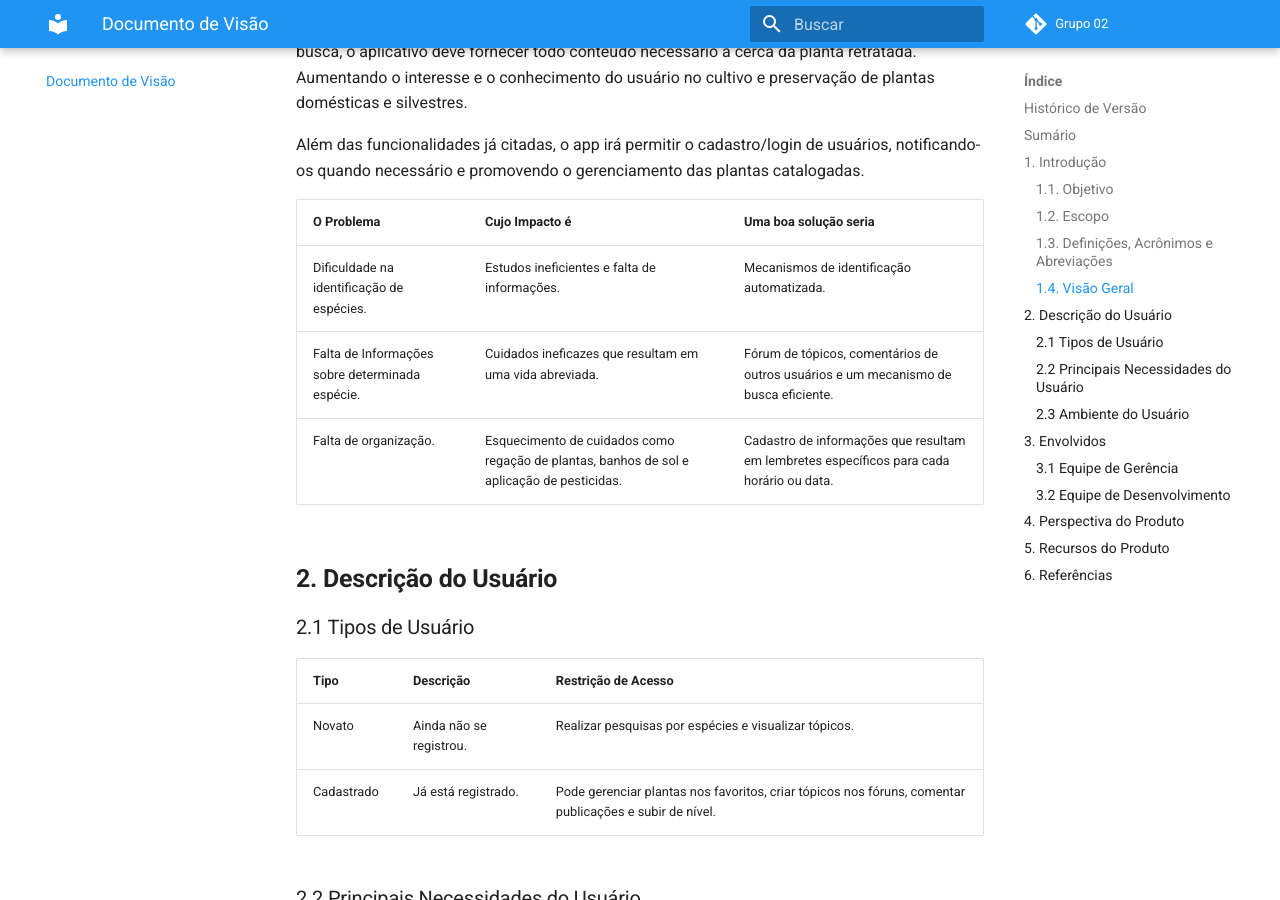
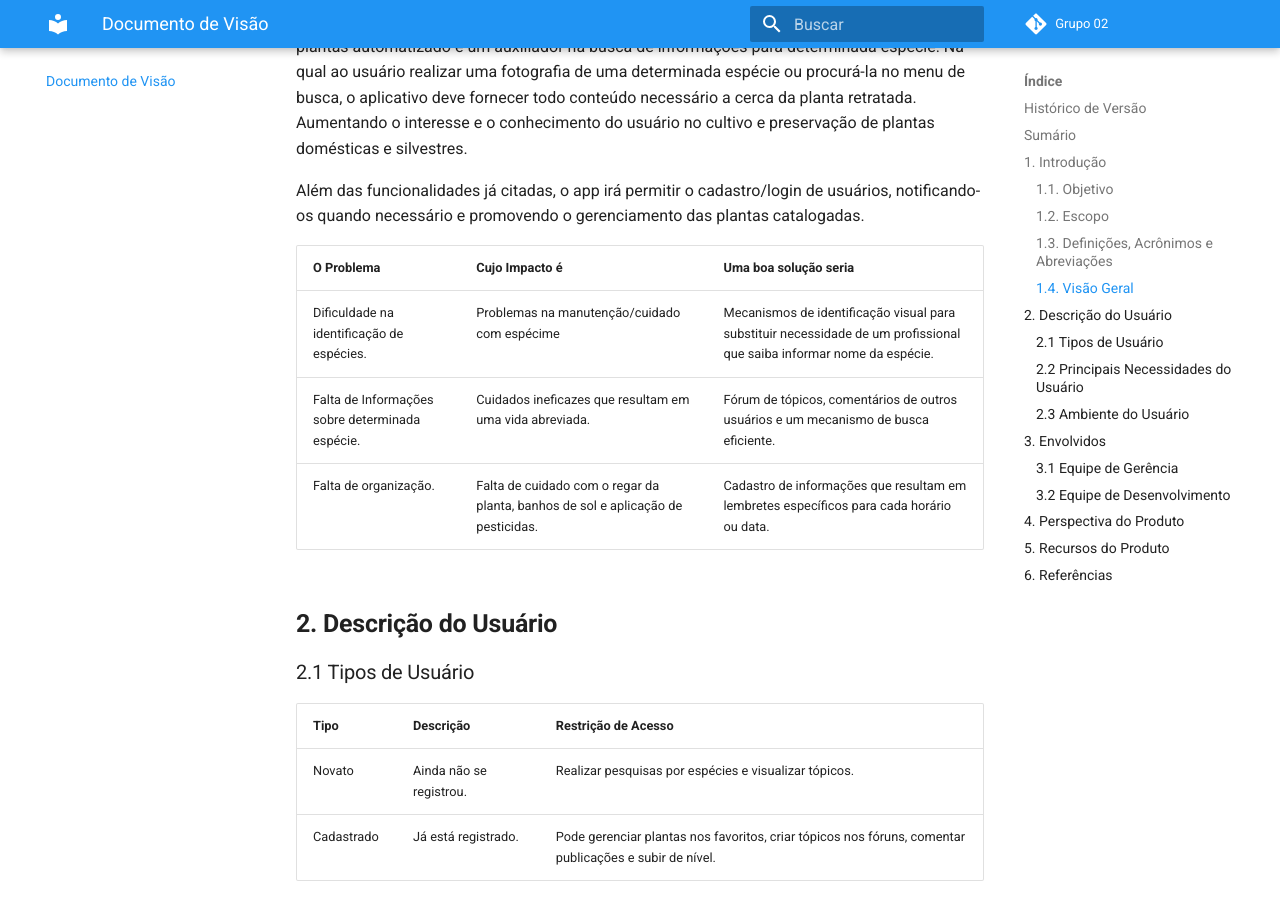
Before and after one commit to fga-eps-mds/2020.1-GaiaDex-wiki, an MkDocs documentation site: the page built from docs/vision_document/vision_document.md, in a window 1280 px wide and 900 px high, scrolled down 1988 px. Built offline with MkDocs 1.6.1 and Material for MkDocs 9.7.7, drawn with Linux system fonts in a browser that asks for light colours; comment, search, counter and statistics services are not loaded; old or Windows-style settings are respelled for this version of MkDocs; some of the changed text lies outside the part shown.

Commit message:
Update vision_document.md

```diff
--- a/docs/vision_document/vision_document.md
+++ b/docs/vision_document/vision_document.md
@@ -57,9 +58,9 @@ Além das funcionalidades já citadas, o app irá permitir o cadastro/login de u
 
 | O Problema | Cujo Impacto é | Uma boa solução seria |
 | :--- | :--- | :--- |
-| Dificuldade na identificação de espécies. | Estudos ineficientes e falta de informações. | Mecanismos de identificação automatizada. |
+| Dificuldade na identificação de espécies. | Problemas na manutenção/cuidado com espécime | Mecanismos de identificação visual para substituir necessidade de um profissional que saiba informar nome da espécie. |
 | Falta de Informações sobre determinada espécie. | Cuidados ineficazes que resultam em uma vida abreviada. | Fórum de tópicos, comentários de outros usuários e um mecanismo de busca eficiente. |
-| Falta de organização. | Esquecimento de cuidados como regação de plantas, banhos de sol e aplicação de pesticidas. | Cadastro de informações que resultam em lembretes específicos para cada horário ou data. |
+| Falta de organização. | Falta de cuidado com o regar da planta, banhos de sol e aplicação de pesticidas. | Cadastro de informações que resultam em lembretes específicos para cada horário ou data. |
 
 
 ## **2. Descrição do Usuário**
```
Also changed, not shown: other parts of docs/vision_document/vision_document.md (+6 -5 lines).
